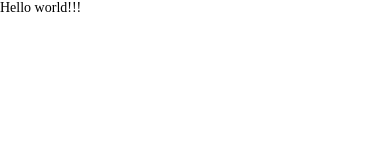
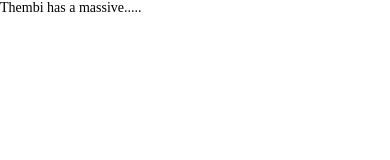
Before and after one commit to GovanDBT/BHC-App, a React Native app: screen / in a window 390 px wide. Shown: the top 160 px of the page. Built offline with nearby package versions, Linux system fonts and the light colour scheme.

Commit message:
testing branch

```diff
--- a/App.js
+++ b/App.js
@@ -7,7 +7,7 @@ import Screen from './app/screens/Screen';
 export default function App() {
   return (
     <Screen>
-      <AppText>Hello world!!!</AppText>
+      <AppText>Thembi has a massive.....</AppText>
     </Screen>
   );
 }
```
